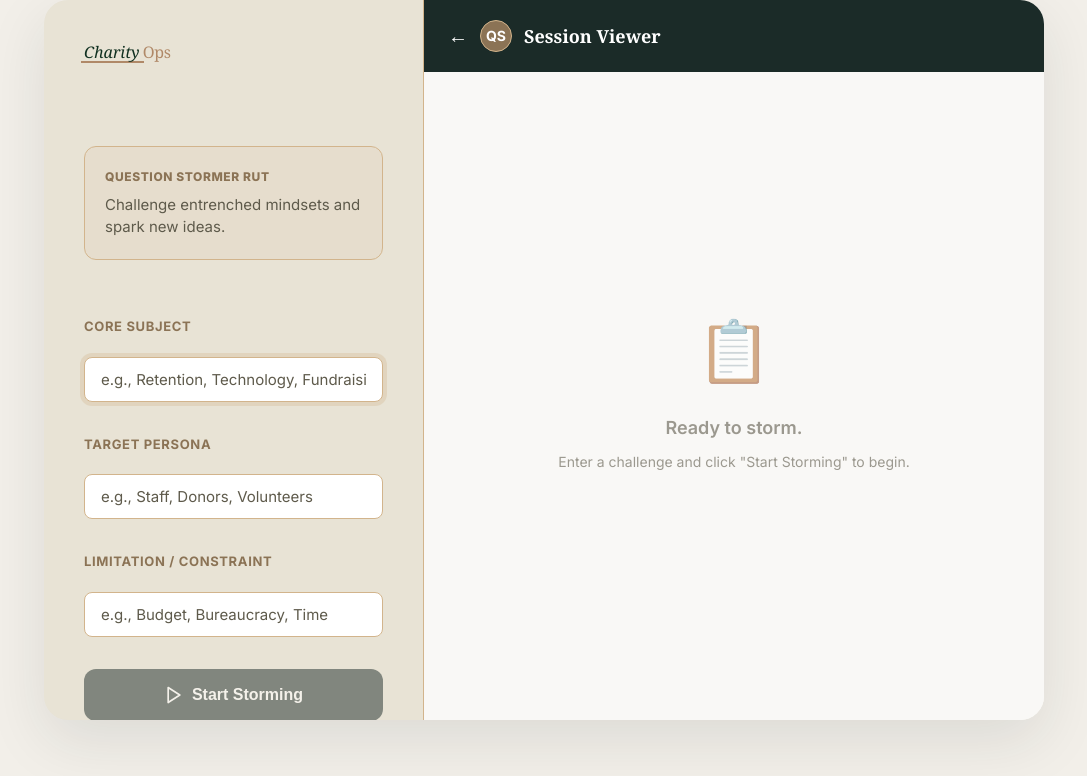
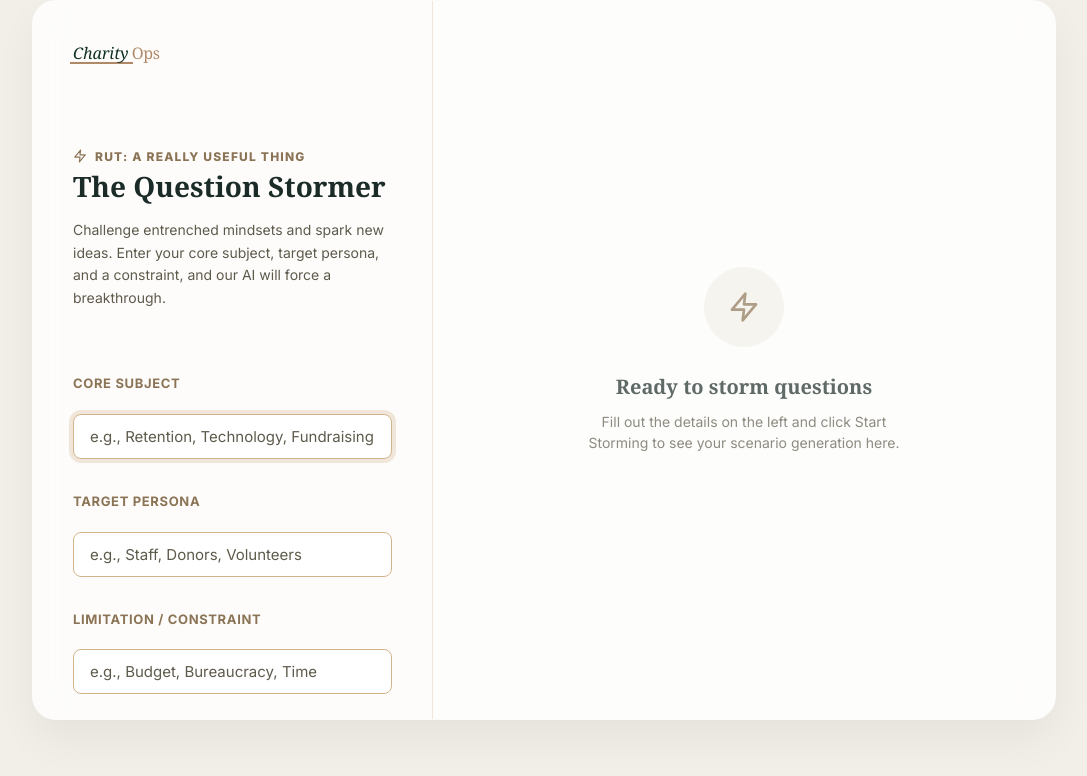
Before and after one commit to uantchern/question-storming, a React (Vite) app: page / in a window 1280 px wide. Shown: the top 776 px of the page, without its empty margins (96-1183 px from the left). Built offline with nearby package versions, Linux system fonts and the light colour scheme.

Commit message:
Update home screens to use unified glass-panel look similar to Storyteller

```diff
--- a/src/App.jsx
+++ b/src/App.jsx
@@ -126,6 +126,18 @@ function App() {
             </div>
 
             <div className={`chat-pane ${session.phase !== 'SETUP' ? 'started' : ''}`} id="chatContainer">
+                {session.phase === 'SETUP' ? (
+                    <div style={{ flex: 1, padding: '40px', display: 'flex', flexDirection: 'column', alignItems: 'center', justifyContent: 'center', position: 'relative' }}>
+                        <div style={{ display: 'flex', flexDirection: 'column', alignItems: 'center', justifyContent: 'center', textAlign: 'center', opacity: 0.7, margin: 'auto' }}>
+                            <div style={{ width: '80px', height: '80px', borderRadius: '50%', backgroundColor: '#F2EFE9', display: 'flex', alignItems: 'center', justifyContent: 'center', marginBottom: '24px', color: '#8B7355' }}>
+                                <svg xmlns="http://www.w3.org/2000/svg" width="32" height="32" viewBox="0 0 24 24" fill="none" stroke="currentColor" strokeWidth="2" strokeLinecap="round" strokeLinejoin="round"><polygon points="13 2 3 14 12 14 11 22 21 10 12 10 13 2" /></svg>
+                            </div>
+                            <h3 style={{ fontSize: '1.25rem', fontFamily: 'Georgia, serif', color: '#1B2B28', marginBottom: '8px', fontWeight: 600 }}>Ready to storm questions</h3>
+                            <p style={{ color: '#5E5A4B', fontSize: '0.875rem', maxWidth: '320px', lineHeight: 1.5 }}>Fill out the details on the left and click Start Storming to see your scenario generation here.</p>
+                        </div>
+                    </div>
+                ) : (
+                    <>
                         <div className="chat-header" style={{ backgroundColor: '#1B2B28', padding: '20px 24px', display: 'flex', alignItems: 'center', color: 'white', gap: '12px' }}>
                             <button onClick={handleReset} className="mobile-back-btn" style={{ background: 'transparent', border: 'none', cursor: 'pointer', color: 'white' }}>
                                 <span style={{ fontSize: '1.25rem' }}>←</span>
@@ -136,14 +148,7 @@ function App() {
                             <h2 style={{ fontSize: '18px', fontWeight: 600, margin: 0, flexGrow: 1, fontFamily: 'Georgia, serif' }}>Session Viewer</h2>
                         </div>
 
-                <div className="chat-window" style={{ backgroundColor: '#F9F8F6', flex: 1, overflowY: 'auto', padding: '24px', paddingBottom: '40px', position: 'relative' }}>
-                    {session.phase === 'SETUP' ? (
-                        <div className="empty-state" style={{ display: 'flex', flexDirection: 'column', alignItems: 'center', justifyContent: 'center', height: '100%', minHeight: '300px', opacity: 0.6, textAlign: 'center', color: '#5E5A4B' }}>
-                            <div style={{ fontSize: '3.75rem', marginBottom: '1rem', color: '#D2B48C' }}>📋</div>
-                            <p style={{ fontSize: '1.125rem', fontWeight: 600 }}>Ready to storm.</p>
-                            <p style={{ fontSize: '0.875rem', marginTop: '0.5rem' }}>Enter a challenge and click "Start Storming" to begin.</p>
-                        </div>
-                    ) : (
+                        <div className="chat-window" style={{ backgroundColor: 'rgba(255, 255, 255, 0.5)', flex: 1, overflowY: 'auto', padding: '24px', paddingBottom: '40px', position: 'relative' }}>
                             <StormingInterface
                                 scenario={session.scenario}
                                 isParadoxMode={session.isParadoxMode}
@@ -152,8 +157,9 @@ function App() {
                                 onTimeUp={handleTimerEnd}
                                 onUpdateQuestions={(qs) => setSession(prev => ({ ...prev, questions: qs }))}
                             />
+                        </div>
+                    </>
                 )}
-                </div>
             </div>
         </div>
     );
--- a/src/components/SessionSetup.jsx
+++ b/src/components/SessionSetup.jsx
@@ -54,12 +54,15 @@ function SessionSetup({ onStart, initialScenario, isStarted }) {
 
     return (
         <div className="setup-container fade-in" style={{ display: 'flex', flexDirection: 'column', height: '100%' }}>
-            <div style={{ padding: '20px', backgroundColor: 'rgba(210, 180, 140, 0.1)', border: '1px solid #D2B48C', borderRadius: '12px', marginBottom: '24px' }}>
-                <div style={{ fontWeight: 800, color: '#8B7355', fontSize: '12px', textTransform: 'uppercase', letterSpacing: '0.05em', marginBottom: '8px' }}>
-                    Question Stormer RUT
+            <div style={{ marginBottom: '32px' }}>
+                <div style={{ fontSize: '12px', fontWeight: 800, color: '#8B7355', textTransform: 'uppercase', letterSpacing: '0.1em', display: 'flex', alignItems: 'center', gap: '8px', marginBottom: '4px' }}>
+                    <Zap size={14} /> RUT: A Really Useful Thing
                 </div>
-                <p style={{ fontSize: '15px', color: '#5E5A4B', lineHeight: '1.5', margin: 0 }}>
-                    Challenge entrenched mindsets and spark new ideas.
+                <h1 style={{ fontSize: '28px', fontFamily: 'Georgia, serif', fontWeight: 900, color: '#1B2B28', margin: '0 0 16px 0', lineHeight: 1.2 }}>
+                    The Question Stormer
+                </h1>
+                <p style={{ fontSize: '14px', color: '#5E5A4B', lineHeight: '1.6', margin: 0 }}>
+                    Challenge entrenched mindsets and spark new ideas. Enter your core subject, target persona, and a constraint, and our AI will force a breakthrough.
                 </p>
             </div>
 
--- a/src/index.css
+++ b/src/index.css
@@ -31,31 +31,34 @@ body {
 .app-container {
   display: flex;
   width: 100%;
-  max-width: 1000px;
+  max-width: 1024px;
   height: 90vh;
   max-height: 850px;
   min-height: 600px;
   margin: 0 auto;
-  background-color: #E8E3D5;
+  background: rgba(255, 255, 255, 0.7);
+  backdrop-filter: blur(16px);
+  -webkit-backdrop-filter: blur(16px);
+  border: 1px solid rgba(255, 255, 255, 0.3);
+  box-shadow: 0 20px 40px rgba(0, 0, 0, 0.05);
   border-radius: 24px;
-  box-shadow: 0 20px 60px rgba(27, 43, 40, 0.1);
   overflow: hidden;
 }
 
 .setup-pane {
-  background-color: transparent;
+  background-color: rgba(255, 255, 255, 0.4);
   padding: 40px;
-  width: 380px;
+  width: 400px;
   display: flex;
   flex-direction: column;
-  border-right: 1px solid var(--border-color);
+  border-right: 1px solid rgba(210, 180, 140, 0.3);
   flex-shrink: 0;
   transition: all 0.3s ease;
   overflow-y: auto;
 }
 
 .chat-pane {
-  background-color: var(--surface-color);
+  background-color: rgba(255, 255, 255, 0.5);
   flex: 1;
   display: flex;
   flex-direction: column;
```
Lines whose indentation alone changed are shown as unchanged.
